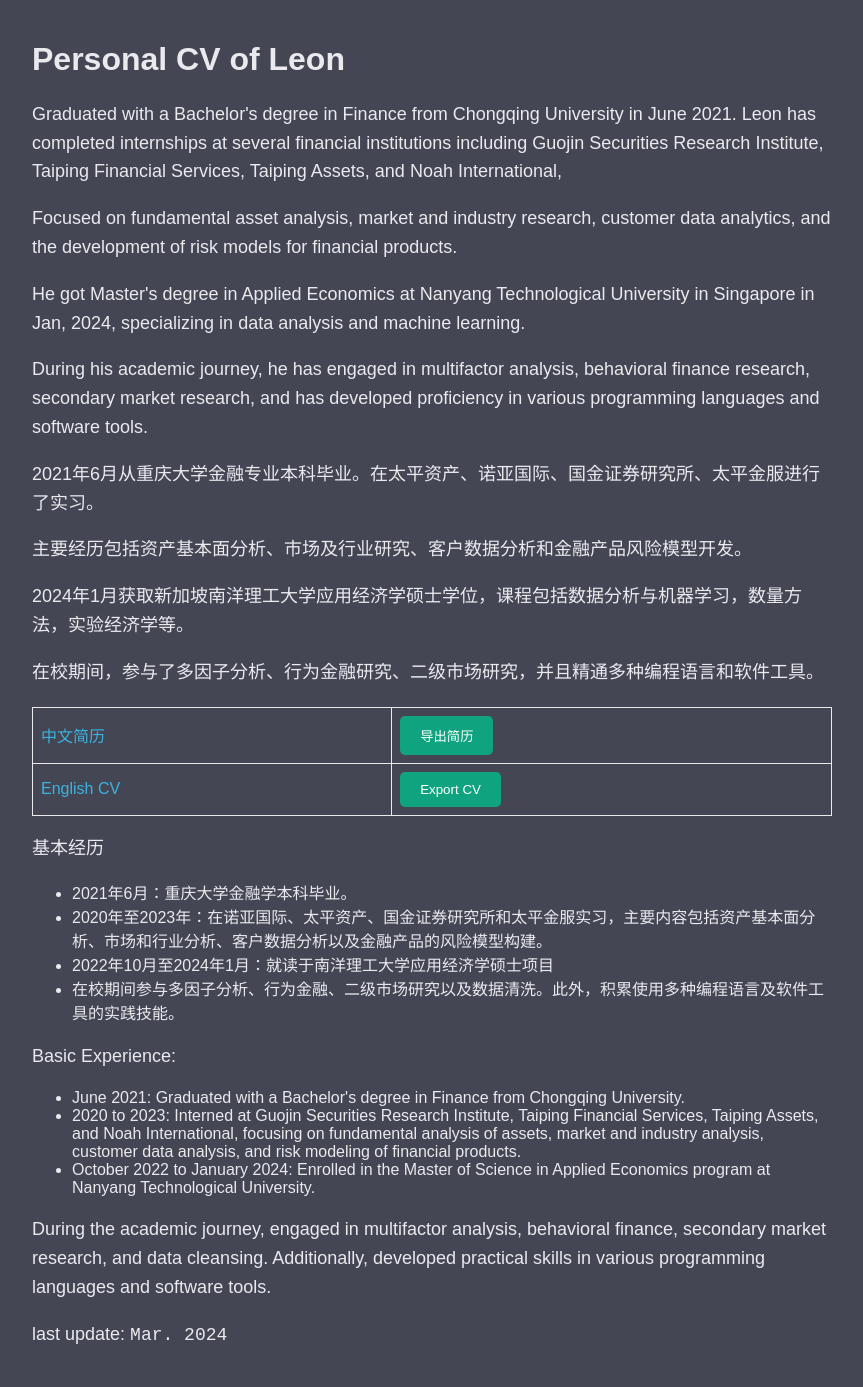
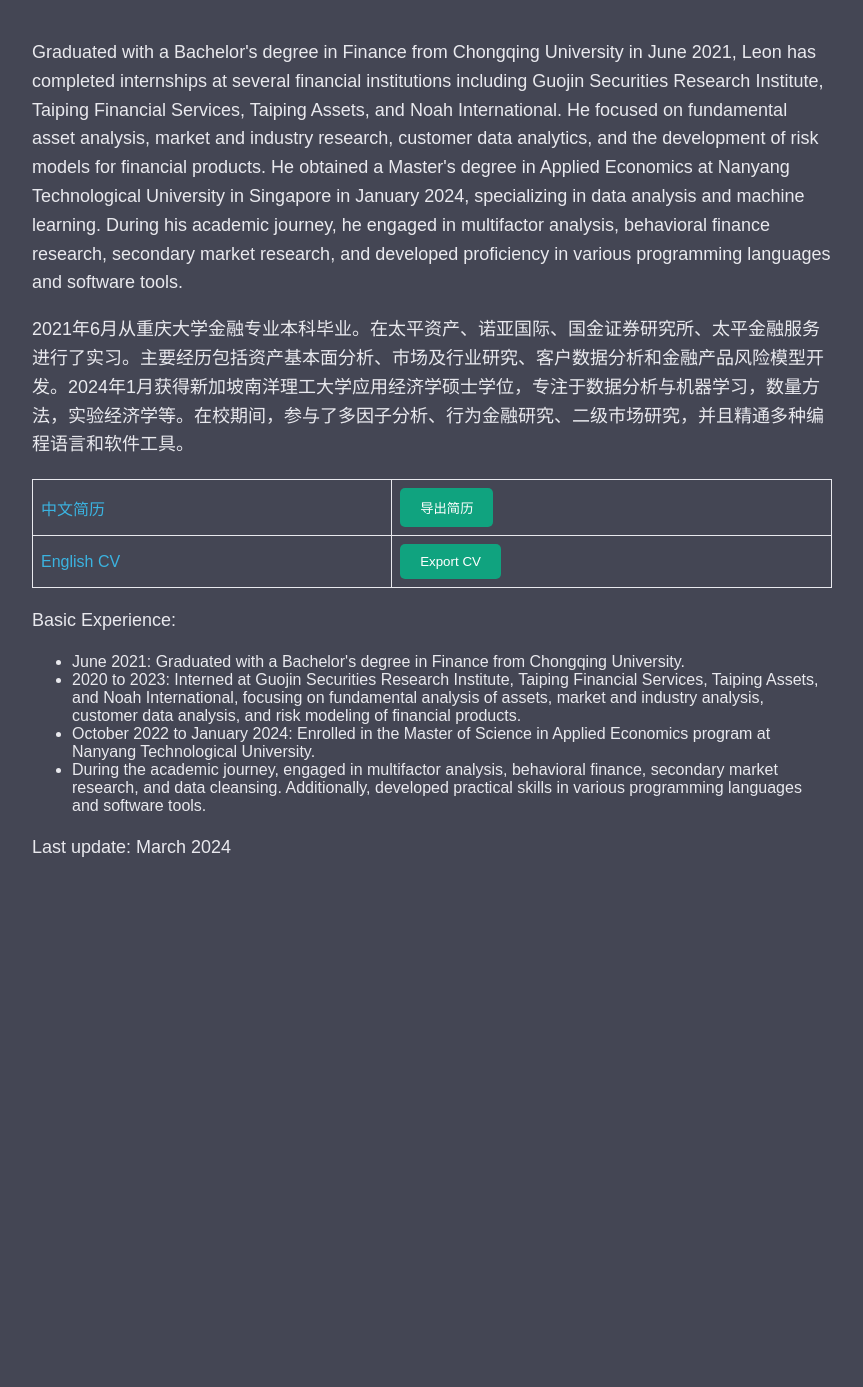
Before and after one commit to AirborneeT/CV, a Jekyll site: the page index.html, which Jekyll copies as it is, in a window 1280 px wide. Shown: the whole page, without its empty margins (208-1071 px from the left). Built offline with Jekyll 4.4.1, drawn with Linux system fonts in a browser that asks for light colours; after the commit the page ends 900 px from its top, so only the background shows below that.

Commit message:
Add files via upload

```diff
--- a/index.html
+++ b/index.html
@@ -99,26 +99,31 @@
         }
     </style>
 </head>
-<body for="html-export">
+<body>
 
+    <!-- Personal Introduction -->
+    <p>
+    Graduated with a Bachelor's degree in Finance from Chongqing University in June 2021, Leon has completed internships at several financial institutions including Guojin Securities Research Institute, Taiping Financial Services, Taiping Assets, and Noah International. He focused on fundamental asset analysis, market and industry research, customer data analytics, and the development of risk models for financial products. He obtained a Master's degree in Applied Economics at Nanyang Technological University in Singapore in January 2024, specializing in data analysis and machine learning. During his academic journey, he engaged in multifactor analysis, behavioral finance research, secondary market research, and developed proficiency in various programming languages and software tools.
+    </p>
 
-    <div class="crossnote markdown-preview  ">
+    <!-- Chinese Translation -->
+    <p>
+    2021年6月从重庆大学金融专业本科毕业。在太平资产、诺亚国际、国金证券研究所、太平金融服务进行了实习。主要经历包括资产基本面分析、市场及行业研究、客户数据分析和金融产品风险模型开发。2024年1月获得新加坡南洋理工大学应用经济学硕士学位，专注于数据分析与机器学习，数量方法，实验经济学等。在校期间，参与了多因子分析、行为金融研究、二级市场研究，并且精通多种编程语言和软件工具。
+    </p>
 
-<h1 id="personal-cv-of-leon">Personal CV of Leon </h1>
-<p>
-Graduated with a Bachelor's degree in Finance from Chongqing University in June 2021. Leon has completed internships at several financial institutions including Guojin Securities Research Institute, Taiping Financial Services, Taiping Assets, and Noah International,
-</p><p>Focused on fundamental asset analysis, market and industry research, customer data analytics, and the development of risk models for financial products.</p>
-<p>He got Master's degree in Applied Economics at Nanyang Technological University in Singapore in Jan, 2024, specializing in data analysis and machine learning.</p>
-<p>During his academic journey, he has engaged in multifactor analysis, behavioral finance research, secondary market research, and has developed proficiency in various programming languages and software tools.</p>
-<p></p>
-<p>
-2021年6月从重庆大学金融专业本科毕业。在太平资产、诺亚国际、国金证券研究所、太平金服进行了实习。
-</p><p>主要经历包括资产基本面分析、市场及行业研究、客户数据分析和金融产品风险模型开发。</p>
-<p>2024年1月获取新加坡南洋理工大学应用经济学硕士学位，课程包括数据分析与机器学习，数量方法，实验经济学等。</p>
-<p>在校期间，参与了多因子分析、行为金融研究、二级市场研究，并且精通多种编程语言和软件工具。</p>
-<p></p>
-<table style="border-collapse: collapse; width=100%">
-  <tbody><tr>
+    <!-- Script for Printing the CV -->
+    <script>
+        function printPage(url) {
+            var newWindow = window.open(url, "_blank");
+            newWindow.onload = function () {
+                newWindow.print();
+            };
+        }
+    </script>
+
+    <!-- Links to CVs -->
+    <table>
+        <tr>
             <td><a href="https://AirborneeT.github.io/CV/zh" target="_blank">中文简历</a></td>
             <td><button onclick="printPage('https://AirborneeT.github.io/CV/zh')">导出简历</button></td>
         </tr>
@@ -126,32 +131,21 @@
             <td><a href="https://AirborneeT.github.io/CV/en" target="_blank">English CV</a></td>
             <td><button onclick="printPage('https://AirborneeT.github.io/CV/en')">Export CV</button></td>
         </tr>
-</tbody></table>
-<p>基本经历</p>
-<ul>
-<li>2021年6月：重庆大学金融学本科毕业。</li>
-<li>2020年至2023年：在诺亚国际、太平资产、国金证券研究所和太平金服实习，主要内容包括资产基本面分析、市场和行业分析、客户数据分析以及金融产品的风险模型构建。</li>
-<li>2022年10月至2024年1月：就读于南洋理工大学应用经济学硕士项目</li>
-<li>在校期间参与多因子分析、行为金融、二级市场研究以及数据清洗。此外，积累使用多种编程语言及软件工具的实践技能。</li>
-</ul>
-<p>Basic Experience:</p>
+    </table>
+
+    <!-- Professional Experience -->
+    <p>
+    Basic Experience:
     <ul>
         <li>June 2021: Graduated with a Bachelor's degree in Finance from Chongqing University.</li>
         <li>2020 to 2023: Interned at Guojin Securities Research Institute, Taiping Financial Services, Taiping Assets, and Noah International, focusing on fundamental analysis of assets, market and industry analysis, customer data analysis, and risk modeling of financial products.</li>
         <li>October 2022 to January 2024: Enrolled in the Master of Science in Applied Economics program at Nanyang Technological University.</li>
+        <li>During the academic journey, engaged in multifactor analysis, behavioral finance, secondary market research, and data cleansing. Additionally, developed practical skills in various programming languages and software tools.</li>
     </ul>
-<p>During the academic journey, engaged in multifactor analysis, behavioral finance, secondary market research, and data cleansing. Additionally, developed practical skills in various programming languages and software tools.</p>
-<p>last update: <code>Mar. 2024</code></p>
+    </p>
 
-    </div>
-
-
-
-
-
-
-
-
+    <!-- Update Information -->
+    <p>Last update: March 2024</p>
 
     </body>
 </html>
```
Lines whose indentation alone changed are shown as unchanged.
